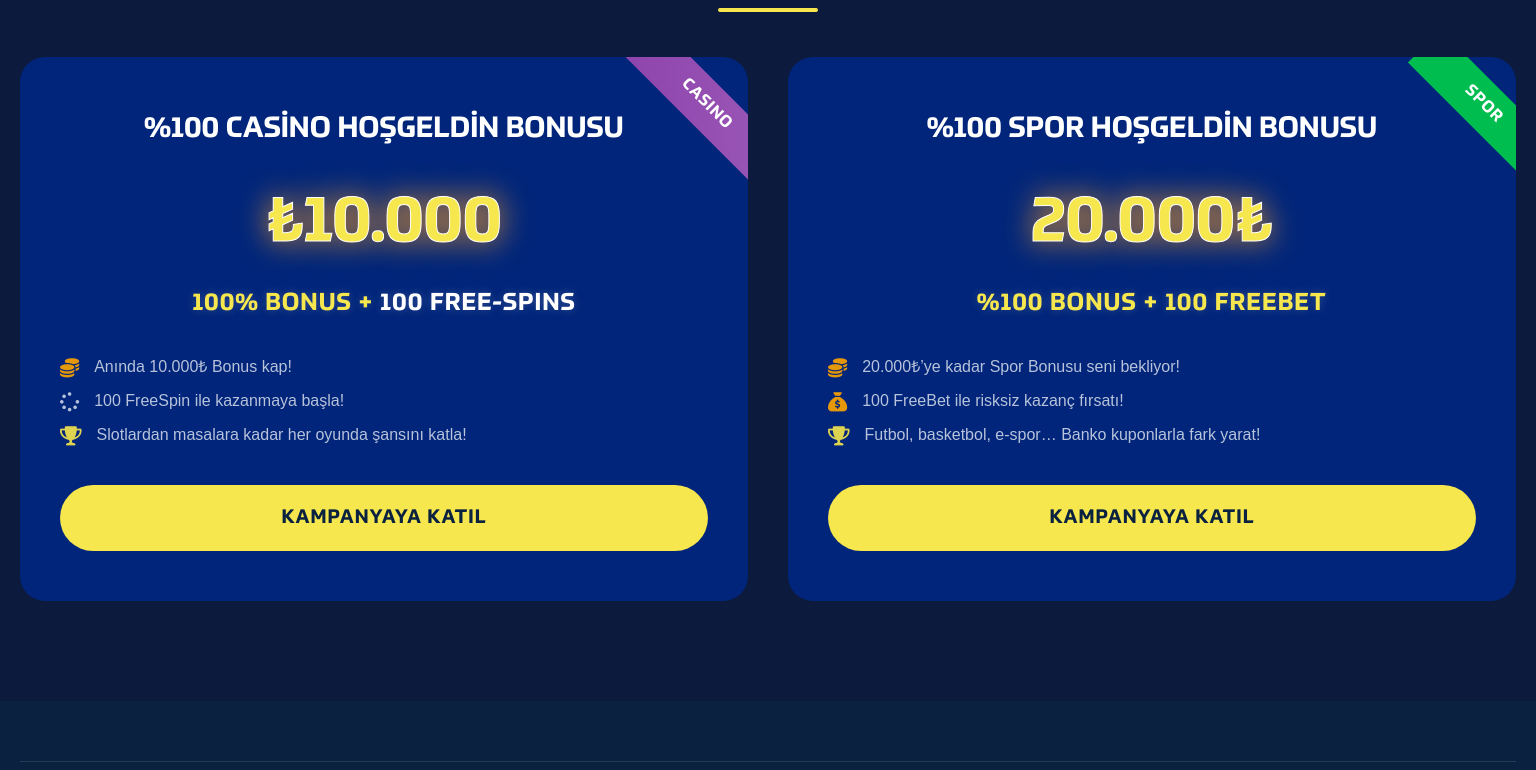
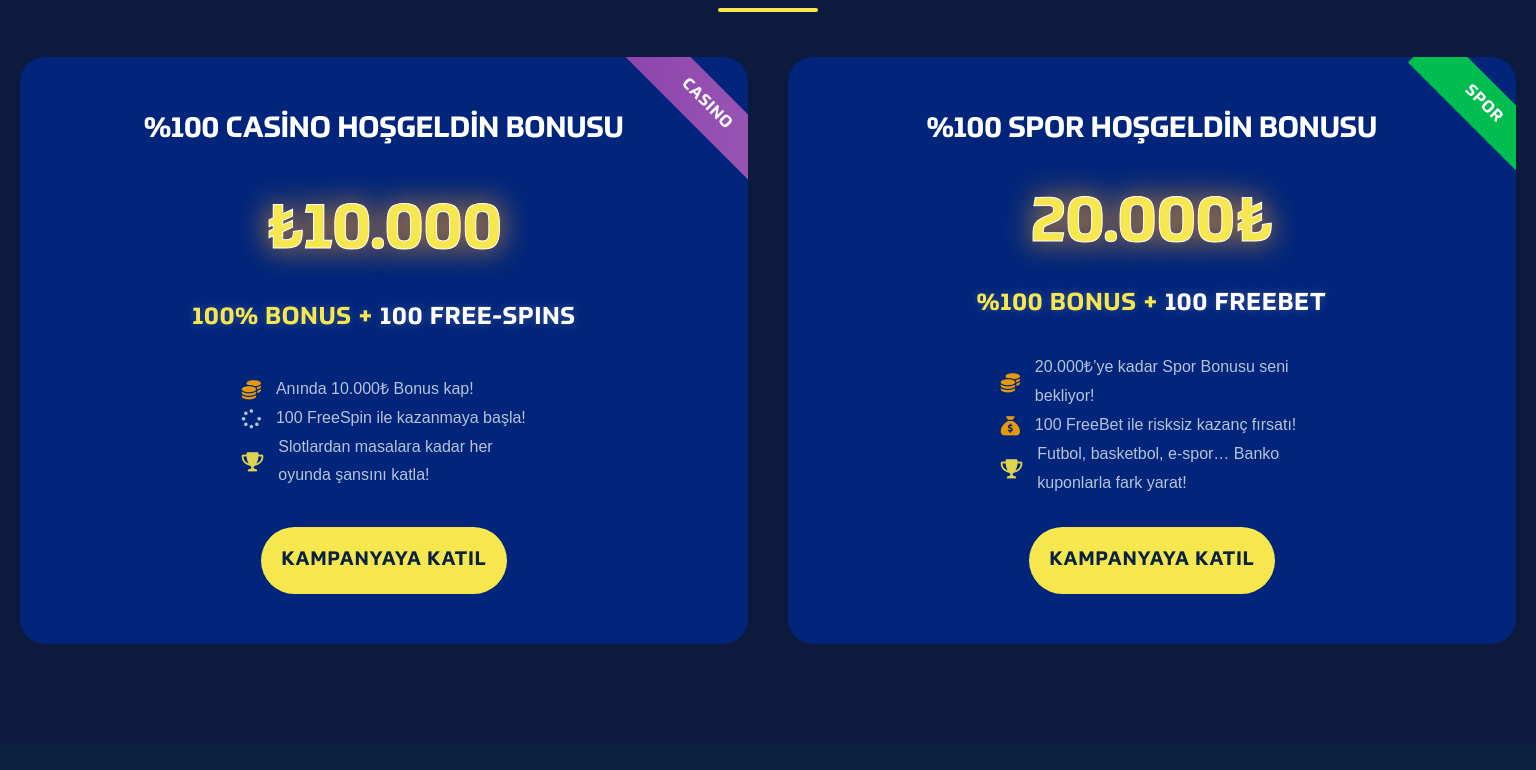
Before and after one commit to Landing-push/Hitbet, a plain HTML site: page index.html in a window 1536 px wide. Shown: the part 1625-2395 px from the top of the page. Drawn offline with Linux system fonts and the light colour scheme; files whose address does not match are found by name; a web font is replaced by a local one.

Commit message:
fix minor issues

```diff
--- a/index.html
+++ b/index.html
@@ -115,7 +115,7 @@
                 <div class="bonus-ribbon sports">SPOR</div>
                 <div class="bonus-title"> %100 SPOR HOŞGELDİN BONUSU</div>
                 <div class="bonus-amount">20.000₺</div>
-                <div class="bonus-extra">%100 BONUS + 100 FREEBET</div>
+                <div class="bonus-extra">%100 BONUS +  <span style="color: white;">100 FREEBET</span></div>
                  <div class="bonus-description">
         <ul class="bonus-list">
             <li><i class="fas fa-coins"></i>20.000₺’ye kadar Spor Bonusu seni bekliyor!</li>
--- a/style.css
+++ b/style.css
@@ -322,6 +322,7 @@ color: #f7e74e;
   display: flex;
   flex-direction: column;
   justify-content: space-between;
+  align-items: center;
 }
 
 .bonus-card:hover {
@@ -366,6 +367,7 @@ color: #f7e74e;
   text-shadow: 0 0 30px #ffa128;
   -webkit-text-stroke: 1px white;
   animation: strokeColorChange 2s infinite;
+  text-align: center;
 }
 
 .bonus-extra {
@@ -401,6 +403,7 @@ color: #f7e74e;
   list-style-type: none;
   padding: 0;
   margin: 0;
+
 }
 
 .bonus-list li {
@@ -414,7 +417,6 @@ color: #f7e74e;
   margin-right: 15px;
   font-size: 1.2rem;
 }
-
 .bonus-list li:hover i {
   transform: scale(1.2);
 }
@@ -576,10 +578,18 @@ object-fit: cover;
 width: 100%;
 height: 100%;
 object-fit: cover;
+}
+.bonus-list li {
+  display: flex;
+  align-items: center;
+  font-size: 1rem;
+  margin-bottom: 5px;
+   width: 70%;
+  margin: 0 auto;
+}
 
 }
-/* Laptop Screen */
-}
+
 
 
 @media (min-width: 1024px) and (max-width: 1320px) {
@@ -653,6 +663,11 @@ object-fit: cover;
   .step-btn-stepper {
     margin-top: auto;
   }
+
+  .bonus-list li {
+   width: 70%;
+  margin: 0 auto;
+}
 }
 
 
```
